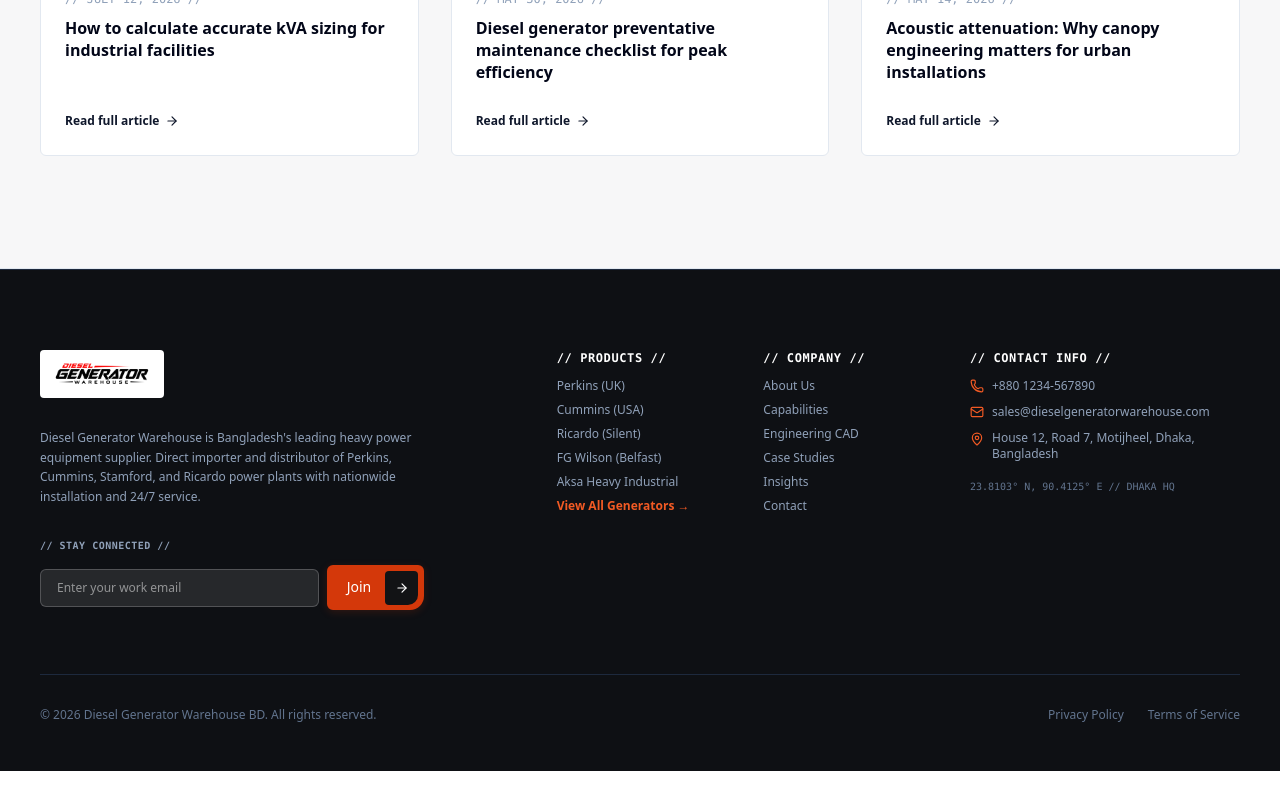
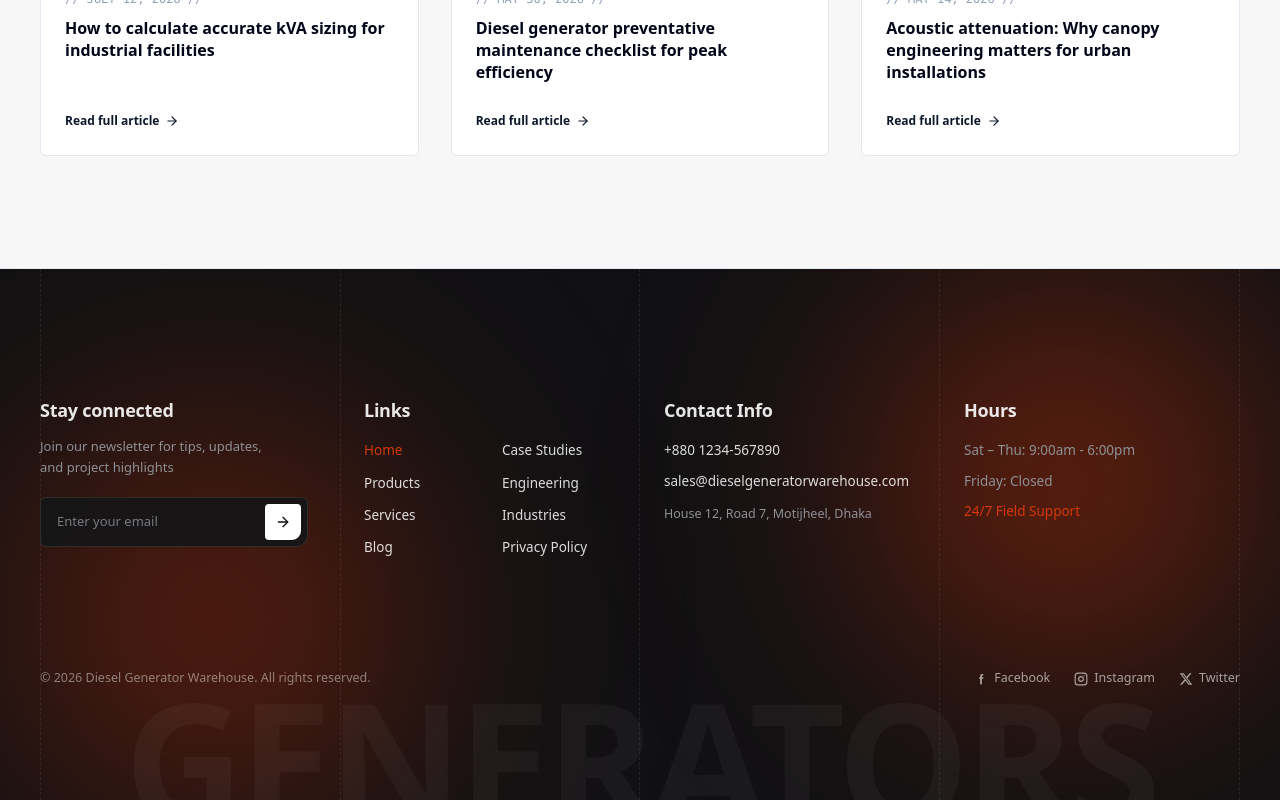
Before and after one commit to imtiazhasanBD/diesel-generator-warehouse-, a Next.js app: page / in a window 1280 px wide. Shown: the part 10732-11532 px from the top of the page. Before the commit the page ends 11503 px from the top, so only its background shows below. Built offline with nearby package versions, Linux system fonts and the light colour scheme.

Commit message:
refactor: redesign footer component with modern dark theme and newsletter integration

```diff
--- a/src/components/Footer.tsx
+++ b/src/components/Footer.tsx
@@ -1,113 +1,239 @@
 "use client";
 
-import React from "react";
+import React, { useState } from "react";
 import Link from "next/link";
-import { Phone, Mail, MapPin, ArrowRight } from "lucide-react";
+import { ArrowRight } from "lucide-react";
 
 export default function Footer() {
+  const [email, setEmail] = useState("");
+  const [subscribed, setSubscribed] = useState(false);
+
+  const handleSubscribe = (e: React.FormEvent) => {
+    e.preventDefault();
+    if (!email.trim()) return;
+    setSubscribed(true);
+    setEmail("");
+  };
+
   return (
-    <footer id="contact" className="bg-[#0E1014] text-white pt-20 pb-12 border-t border-slate-800">
-      <div className="max-w-[1400px] mx-auto px-6 sm:px-10">
-        <div className="grid grid-cols-1 md:grid-cols-2 lg:grid-cols-12 gap-10 pb-16 border-b border-slate-800">
+    <footer
+      id="contact"
+      className="relative bg-[#111113] text-white pt-24 lg:pt-32 pb-20 lg:pb-28 overflow-hidden"
+    >
+      {/* Ambient Diagonal Warm Orange Glows (Top-Right & Bottom-Left) */}
+      <div
+        className="absolute -top-24 -right-24 w-[460px] h-[460px] sm:w-[620px] sm:h-[620px] rounded-full pointer-events-none select-none z-0 blur-[100px]"
+        style={{
+          background:
+            "radial-gradient(circle, rgba(212, 56, 10, 0.56) 0%, rgba(160, 36, 7, 0.24) 45%, transparent 72%)",
+        }}
+      />
+      <div
+        className="absolute -bottom-32 -left-24 w-[460px] h-[460px] sm:w-[620px] sm:h-[620px] rounded-full pointer-events-none select-none z-0 blur-[105px]"
+        style={{
+          background:
+            "radial-gradient(circle, rgba(212, 56, 10, 0.50) 0%, rgba(155, 34, 6, 0.22) 45%, transparent 72%)",
+        }}
+      />
 
-          {/* Left: Newsletter & Bio (5 Cols) */}
-          <div className="lg:col-span-5 space-y-6">
-            <Link href="/" className="inline-block bg-white px-3.5 py-2 rounded-sm hover:opacity-95 transition-opacity">
-              <img
-                src="/assets/images/diese-generator-warehouse-logo.png"
-                alt="Diesel Generator Warehouse"
-                className="h-8 w-auto object-contain"
-              />
-            </Link>
-            <p className="text-xs text-slate-400 max-w-sm leading-relaxed">
-              Diesel Generator Warehouse is Bangladesh&apos;s leading heavy power equipment supplier. Direct importer and distributor of Perkins, Cummins, Stamford, and Ricardo power plants with nationwide installation and 24/7 service.
+      {/* 4-Column Vertical Dashed Architectural Grid Lines */}
+      <div className="absolute inset-0 max-w-[1400px] mx-auto px-6 sm:px-10 pointer-events-none z-0 hidden lg:block">
+        <div className="w-full h-full grid grid-cols-4 border-x border-dashed border-white/[0.08]">
+          <div className="border-r border-dashed border-white/[0.08] h-full" />
+          <div className="border-r border-dashed border-white/[0.08] h-full" />
+          <div className="border-r border-dashed border-white/[0.08] h-full" />
+          <div className="h-full" />
+        </div>
+      </div>
+
+      {/* Giant Edge-to-Edge Bottom Watermark */}
+      <div className="absolute bottom-0 left-0 right-0 max-w-[1400px] mx-auto px-4 sm:px-8 pointer-events-none select-none z-0 overflow-hidden">
+        <div className="font-heading font-black uppercase text-white/[0.04] text-[clamp(50px,13vw,196px)] leading-[0.76] tracking-[-0.03em] text-center whitespace-nowrap translate-y-[18%]">
+          GENERATORS
+        </div>
+      </div>
+
+      <div className="relative z-10 max-w-[1400px] mx-auto px-6 sm:px-10">
+        {/* 4-Column Content Grid Aligned to Architectural Columns */}
+        <div className="grid grid-cols-1 sm:grid-cols-2 lg:grid-cols-4 gap-10 lg:gap-0">
+          {/* Col 1: Stay Connected + Newsletter */}
+          <div className="lg:pr-8">
+            <h3 className="font-heading text-[18px] font-semibold text-white/90 tracking-[-0.015em] mb-3">
+              Stay connected
+            </h3>
+            <p className="text-[13px] text-[#8E9096] leading-[1.55] max-w-[240px] mb-5">
+              Join our newsletter for tips, updates, and project highlights
             </p>
 
-            <div className="space-y-3 pt-2">
-              <span className="font-mono text-[10px] uppercase font-bold text-slate-400 block tracking-wider">
-                // STAY CONNECTED //
-              </span>
-              <form
-                className="flex items-center gap-2 max-w-sm"
-                onSubmit={(e) => {
-                  e.preventDefault();
-                  alert("Thank you! You are subscribed to Diesel Generator Warehouse technical updates.");
+            <form
+              onSubmit={handleSubscribe}
+              className="flex items-center justify-between bg-[#151618]/90 border border-white/[0.1] rounded-[6px_6px_12px_6px] p-1.5 pl-4 max-w-[300px] focus-within:border-white/25 transition-colors"
+            >
+              <input
+                type="email"
+                required
+                value={email}
+                onChange={(e) => {
+                  setEmail(e.target.value);
+                  if (subscribed) setSubscribed(false);
                 }}
+                placeholder={subscribed ? "Subscribed!" : "Enter your email"}
+                className="bg-transparent text-[13px] text-white placeholder:text-[#787A80] focus:outline-none w-full min-w-0 pr-2"
+              />
+              <button
+                type="submit"
+                aria-label="Subscribe to newsletter"
+                className="w-9 h-9 rounded-[4px_4px_9px_4px] bg-white hover:bg-slate-100 text-[#111214] flex items-center justify-center shrink-0 transition-transform hover:translate-x-0.5 cursor-pointer"
               >
-                <input
-                  type="email"
-                  required
-                  placeholder="Enter your work email"
-                  className="w-full px-4 py-2.5 rounded-md bg-white/10 border border-white/20 text-xs text-white focus:outline-none focus:border-[#F25A24]"
-                />
-                <button type="submit" className="framer-btn-primary shrink-0 cursor-pointer">
-                  <span>Join</span>
-                  <div className="btn-arrow-box">
-                    <ArrowRight className="w-3.5 h-3.5 text-white" />
-                  </div>
-                </button>
-              </form>
+                <ArrowRight className="w-4 h-4" strokeWidth={2} />
+              </button>
+            </form>
+          </div>
+
+          {/* Col 2: Links (2 Sub-Columns) */}
+          <div className="lg:px-6">
+            <h3 className="font-heading text-[18px] font-semibold text-white/90 tracking-[-0.015em] mb-4">
+              Links
+            </h3>
+            <div className="grid grid-cols-2 gap-x-6 gap-y-3 text-[13.5px]">
+              <div className="space-y-3">
+                <Link
+                  href="/"
+                  className="block text-[#D4380A] hover:text-[#F25A24] font-medium transition-colors"
+                >
+                  Home
+                </Link>
+                <Link
+                  href="/products"
+                  className="block text-white/85 hover:text-white transition-colors"
+                >
+                  Products
+                </Link>
+                <Link
+                  href="/#capabilities"
+                  className="block text-white/85 hover:text-white transition-colors"
+                >
+                  Services
+                </Link>
+                <Link
+                  href="/#blog"
+                  className="block text-white/85 hover:text-white transition-colors"
+                >
+                  Blog
+                </Link>
+              </div>
+
+              <div className="space-y-3">
+                <Link
+                  href="/#projects"
+                  className="block text-white/85 hover:text-white transition-colors"
+                >
+                  Case Studies
+                </Link>
+                <Link
+                  href="/#schematic"
+                  className="block text-white/85 hover:text-white transition-colors"
+                >
+                  Engineering
+                </Link>
+                <Link
+                  href="/#industries"
+                  className="block text-white/85 hover:text-white transition-colors"
+                >
+                  Industries
+                </Link>
+                <Link
+                  href="/#about"
+                  className="block text-white/85 hover:text-white transition-colors"
+                >
+                  Privacy Policy
+                </Link>
+              </div>
             </div>
           </div>
 
-          {/* Col 2: Products (2 Cols) */}
-          <div className="lg:col-span-2 space-y-3">
-            <h4 className="font-mono font-bold text-xs text-white uppercase tracking-wider">// PRODUCTS //</h4>
-            <ul className="space-y-2 text-xs text-slate-400">
-              <li><Link href="/products?brand=Perkins" className="hover:text-white transition-colors">Perkins (UK)</Link></li>
-              <li><Link href="/products?brand=Cummins" className="hover:text-white transition-colors">Cummins (USA)</Link></li>
-              <li><Link href="/products?brand=Ricardo" className="hover:text-white transition-colors">Ricardo (Silent)</Link></li>
-              <li><Link href="/products?brand=FG+Wilson" className="hover:text-white transition-colors">FG Wilson (Belfast)</Link></li>
-              <li><Link href="/products?brand=Aksa" className="hover:text-white transition-colors">Aksa Heavy Industrial</Link></li>
-              <li><Link href="/products" className="text-[#F25A24] font-semibold hover:underline">View All Generators →</Link></li>
-            </ul>
+          {/* Col 3: Contact Info */}
+          <div className="lg:px-6">
+            <h3 className="font-heading text-[18px] font-semibold text-white/90 tracking-[-0.015em] mb-4">
+              Contact Info
+            </h3>
+            <div className="space-y-2.5 text-[13.5px] text-white/85">
+              <a
+                href="tel:+8801234567890"
+                className="block hover:text-white transition-colors"
+              >
+                +880 1234-567890
+              </a>
+              <a
+                href="mailto:sales@dieselgeneratorwarehouse.com"
+                className="block hover:text-white transition-colors break-all"
+              >
+                sales@dieselgeneratorwarehouse.com
+              </a>
+              <p className="text-[12.5px] text-[#8E9096] pt-1">
+                House 12, Road 7, Motijheel, Dhaka
+              </p>
+            </div>
           </div>
 
-          {/* Col 3: Company (2 Cols) */}
-          <div className="lg:col-span-2 space-y-3">
-            <h4 className="font-mono font-bold text-xs text-white uppercase tracking-wider">// COMPANY //</h4>
-            <ul className="space-y-2 text-xs text-slate-400">
-              <li><Link href="/#about" className="hover:text-white transition-colors">About Us</Link></li>
-              <li><Link href="/#capabilities" className="hover:text-white transition-colors">Capabilities</Link></li>
-              <li><Link href="/#schematic" className="hover:text-white transition-colors">Engineering CAD</Link></li>
-              <li><Link href="/#projects" className="hover:text-white transition-colors">Case Studies</Link></li>
-              <li><Link href="/#blog" className="hover:text-white transition-colors">Insights</Link></li>
-              <li><Link href="/#contact" className="hover:text-white transition-colors">Contact</Link></li>
-            </ul>
-          </div>
-
-          {/* Col 4: Contact & Coordinates (3 Cols) */}
-          <div className="lg:col-span-3 space-y-3">
-            <h4 className="font-mono font-bold text-xs text-white uppercase tracking-wider">// CONTACT INFO //</h4>
-            <ul className="space-y-2.5 text-xs text-slate-400">
-              <li className="flex items-center gap-2">
-                <Phone className="w-3.5 h-3.5 text-[#F25A24]" />
-                <a href="tel:+8801234567890" className="hover:text-white transition-colors">+880 1234-567890</a>
-              </li>
-              <li className="flex items-center gap-2">
-                <Mail className="w-3.5 h-3.5 text-[#F25A24]" />
-                <a href="mailto:sales@dieselgeneratorwarehouse.com" className="hover:text-white transition-colors">sales@dieselgeneratorwarehouse.com</a>
-              </li>
-              <li className="flex items-start gap-2">
-                <MapPin className="w-3.5 h-3.5 text-[#F25A24] mt-0.5 shrink-0" />
-                <span>House 12, Road 7, Motijheel, Dhaka, Bangladesh</span>
-              </li>
-              <li className="font-mono text-[10px] text-slate-500 pt-2">
-                23.8103° N, 90.4125° E // DHAKA HQ
-              </li>
-            </ul>
-          </div>
-
-        </div>
-
-        <div className="pt-8 flex flex-col sm:flex-row items-center justify-between gap-4 text-xs text-slate-500">
-          <p>© 2026 Diesel Generator Warehouse BD. All rights reserved.</p>
-          <div className="flex items-center gap-6">
-            <a href="#" className="hover:text-slate-400">Privacy Policy</a>
-            <a href="#" className="hover:text-slate-400">Terms of Service</a>
+          {/* Col 4: Business Hours */}
+          <div className="lg:pl-6">
+            <h3 className="font-heading text-[18px] font-semibold text-white/90 tracking-[-0.015em] mb-4">
+              Hours
+            </h3>
+            <div className="space-y-2.5 text-[13.5px] text-[#8E9096]">
+              <p>Sat – Thu: 9:00am - 6:00pm</p>
+              <p>Friday: Closed</p>
+              <p className="text-[#D4380A] font-medium">24/7 Field Support</p>
+            </div>
           </div>
         </div>
 
+        {/* Bottom Copyright & Social Row */}
+        <div className="mt-20 lg:mt-28 flex flex-col sm:flex-row items-start sm:items-center justify-between gap-4 text-[12.5px]">
+          <p className="text-white/45">
+            © 2026 Diesel Generator Warehouse. All rights reserved.
+          </p>
+
+          <div className="flex items-center gap-6 text-white/60">
+            <a
+              href="#"
+              className="inline-flex items-center gap-1.5 hover:text-white transition-colors"
+            >
+              <svg className="w-3.5 h-3.5 fill-current" viewBox="0 0 24 24" aria-hidden="true">
+                <path d="M13.5 9H16l-.5 3h-2v9h-3v-9H9V9h1.5V7.2C10.5 4.9 11.9 3.5 14.3 3.5c.9 0 1.7.1 1.7.1v2.6h-1.2c-1 0-1.3.6-1.3 1.3V9z" />
+              </svg>
+              <span>Facebook</span>
+            </a>
+            <a
+              href="#"
+              className="inline-flex items-center gap-1.5 hover:text-white transition-colors"
+            >
+              <svg
+                className="w-3.5 h-3.5 stroke-current fill-none"
+                viewBox="0 0 24 24"
+                strokeWidth="2"
+                strokeLinecap="round"
+                strokeLinejoin="round"
+                aria-hidden="true"
+              >
+                <rect x="2" y="2" width="20" height="20" rx="5" />
+                <circle cx="12" cy="12" r="4" />
+                <circle cx="17.5" cy="6.5" r="1" className="fill-current stroke-none" />
+              </svg>
+              <span>Instagram</span>
+            </a>
+            <a
+              href="#"
+              className="inline-flex items-center gap-1.5 hover:text-white transition-colors"
+            >
+              <svg className="w-3.5 h-3.5 fill-current" viewBox="0 0 24 24" aria-hidden="true">
+                <path d="M18.244 2.25h3.308l-7.227 8.26 8.502 11.24H16.17l-5.214-6.817L4.99 21.75H1.68l7.73-8.835L1.254 2.25H8.08l4.713 6.231zm-1.161 17.52h1.833L7.084 4.126H5.117z" />
+              </svg>
+              <span>Twitter</span>
+            </a>
+          </div>
+        </div>
       </div>
     </footer>
   );
```
